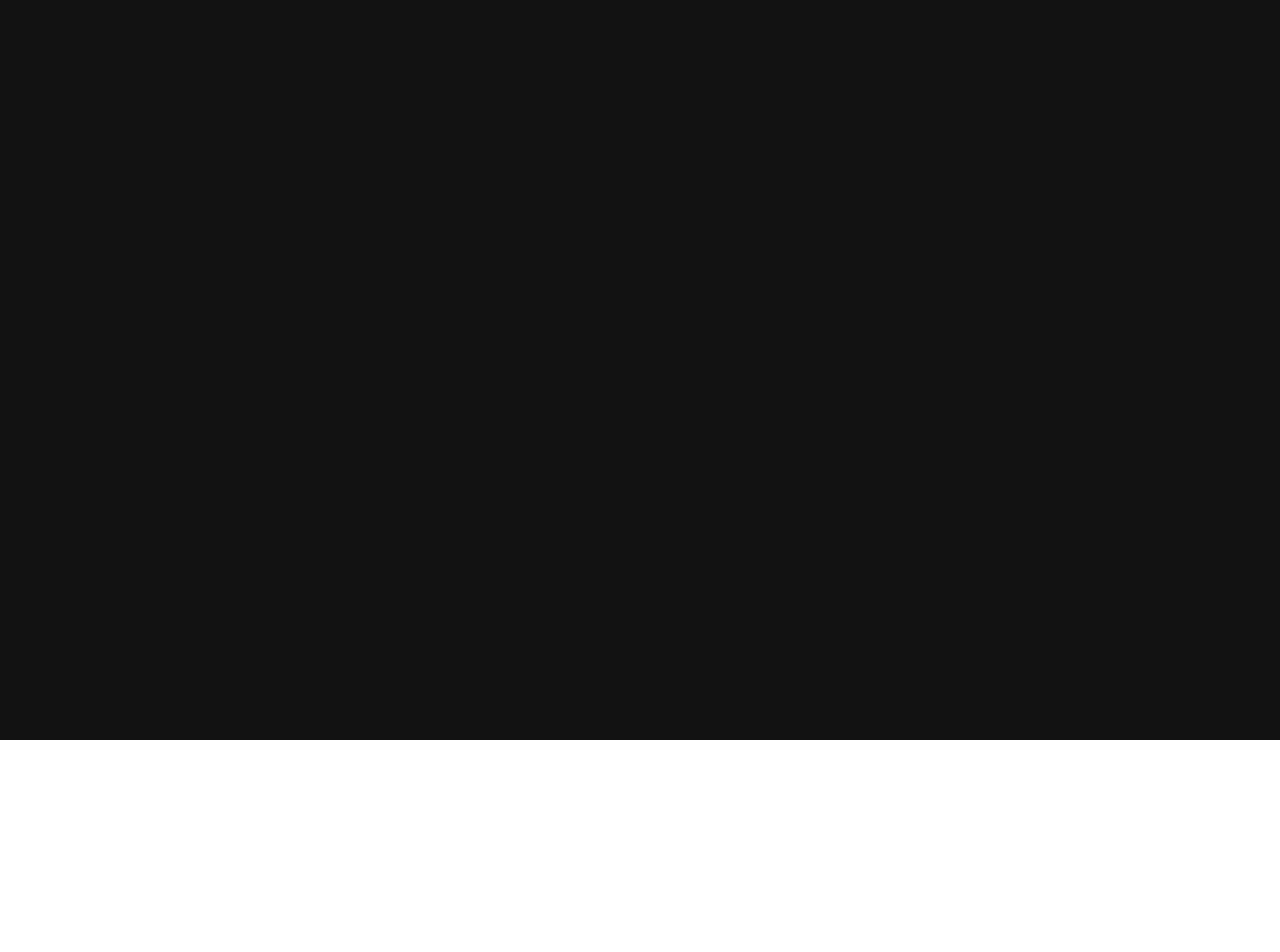
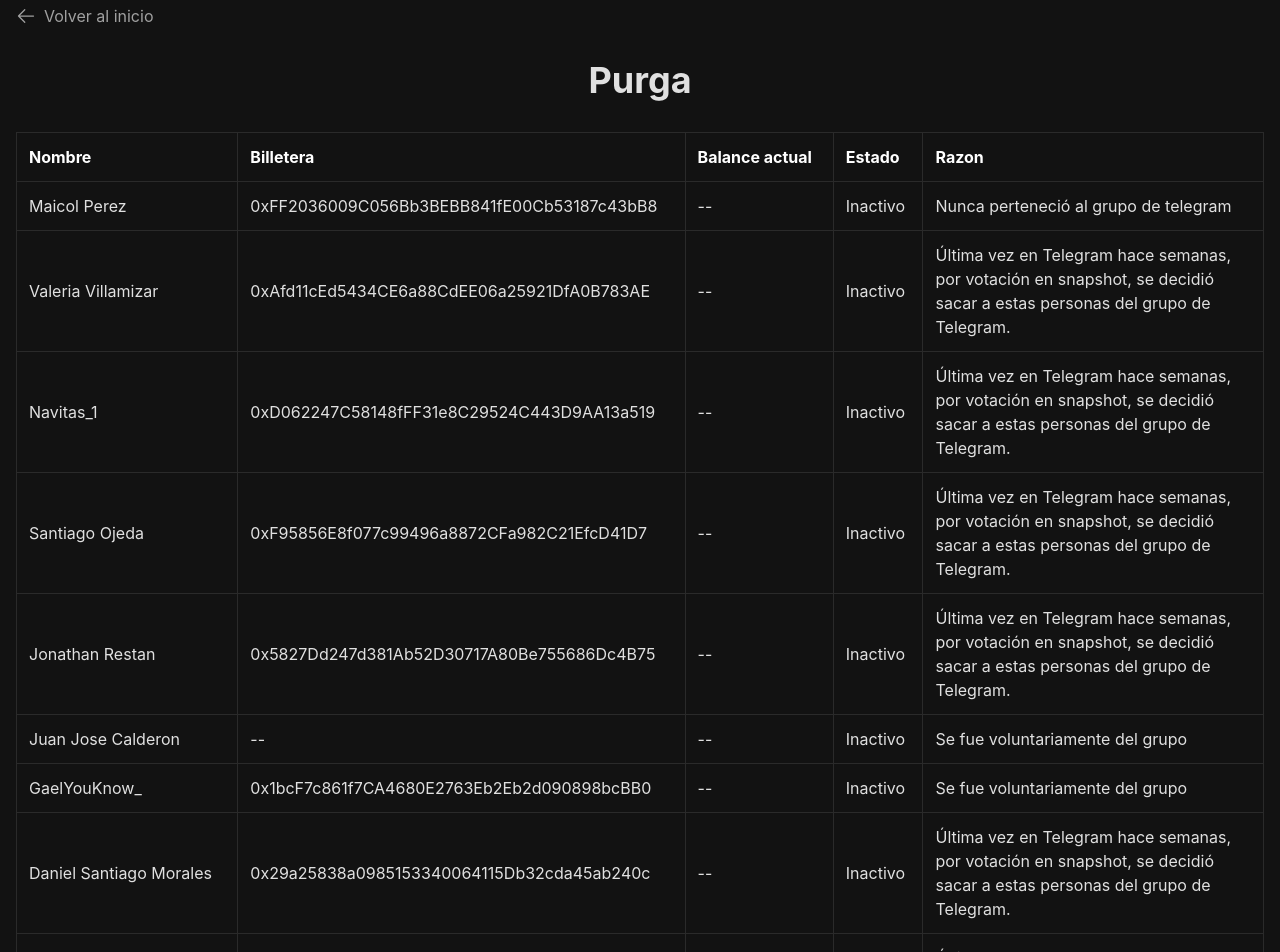
Before and after one commit to UltravioletaDAO/uvdweb, a React (Create React App) app: page /purge in a window 1280 px wide. Before the commit this address had no page. Shown: the part 60-1012 px from the top of the page. Before the commit the page ends 800 px from the top, so only its background shows below. Built offline with nearby package versions, Linux system fonts and the light colour scheme.

Commit message:
feat: add new purge module

```diff
--- a/src/App.js
+++ b/src/App.js
@@ -1,10 +1,11 @@
-import React from 'react';
-import { BrowserRouter as Router, Routes, Route } from 'react-router-dom';
-import Home from './pages/Home';
-import ApplicationForm from './pages/ApplicationForm';
-import SocialNetworks from './pages/SocialNetworks';
-import ApplicationStatus from './pages/ApplicationStatus';
-import HamburgerMenu from './components/HamburgerMenu';
+import React from "react";
+import { BrowserRouter as Router, Routes, Route } from "react-router-dom";
+import Home from "./pages/Home";
+import ApplicationForm from "./pages/ApplicationForm";
+import SocialNetworks from "./pages/SocialNetworks";
+import ApplicationStatus from "./pages/ApplicationStatus";
+import HamburgerMenu from "./components/HamburgerMenu";
+import Purge from "./pages/Purge";
 
 function App() {
   return (
@@ -16,6 +17,7 @@ function App() {
           <Route path="/aplicar" element={<ApplicationForm />} />
           <Route path="/links" element={<SocialNetworks />} />
           <Route path="/status" element={<ApplicationStatus />} />
+          <Route path="/purge" element={<Purge />} />
         </Routes>
       </div>
     </Router>
--- a/src/components/HamburgerMenu.js
+++ b/src/components/HamburgerMenu.js
@@ -5,7 +5,8 @@ import {
   Bars3Icon,
   XMarkIcon,
   HomeIcon,
-  LinkIcon
+  LinkIcon,
+  UserMinusIcon
 } from '@heroicons/react/24/outline';
 
 const HamburgerMenu = () => {
@@ -39,7 +40,13 @@ const HamburgerMenu = () => {
       icon: LinkIcon,
       path: '/links',
       isExternal: false
-    }
+    },
+    {
+      name: "Purga",
+      icon: UserMinusIcon,
+      path: "/purge",
+      isExternal: false,
+    },
   ];
 
   const menuVariants = {
--- /dev/null
+++ b/src/pages/Purge.js
@@ -0,0 +1,199 @@
+import { ArrowLeftIcon } from "@heroicons/react/24/outline";
+import { useNavigate } from "react-router-dom";
+import { motion } from "framer-motion";
+
+const Purge = () => {
+  const navigate = useNavigate();
+
+  const handleReturn = () => {
+    navigate("/", { replace: true });
+  };
+
+  const headers = ["Nombre", "Billetera", "Balance actual", "Estado", "Razon"];
+  const data = [
+    {
+      nombre: "Maicol Perez",
+      username: "fhenexyZK",
+      wallet: "0xFF2036009C056Bb3BEBB841fE00Cb53187c43bB8",
+      current: "--",
+      status: "Inactivo",
+      reason: "Nunca perteneció al grupo de telegram",
+    },
+    {
+      nombre: "Valeria Villamizar",
+      username: "valeval__",
+      wallet: "0xAfd11cEd5434CE6a88CdEE06a25921DfA0B783AE",
+      current: "--",
+      status: "Inactivo",
+      reason:
+        "Última vez en Telegram hace semanas, por votación en snapshot, se decidió sacar a estas personas del grupo de Telegram.",
+    },
+    {
+      nombre: "Navitas_1",
+      username: "NAVASDELTA",
+      wallet: "0xD062247C58148fFF31e8C29524C443D9AA13a519",
+      current: "--",
+      status: "Inactivo",
+      reason:
+        "Última vez en Telegram hace semanas, por votación en snapshot, se decidió sacar a estas personas del grupo de Telegram.",
+    },
+    {
+      nombre: "Santiago Ojeda",
+      username: "santiagovsj",
+      wallet: "0xF95856E8f077c99496a8872CFa982C21EfcD41D7",
+      current: "--",
+      status: "Inactivo",
+      reason:
+        "Última vez en Telegram hace semanas, por votación en snapshot, se decidió sacar a estas personas del grupo de Telegram.",
+    },
+    {
+      nombre: "Jonathan Restan",
+      username: "ocho_shortys",
+      wallet: "0x5827Dd247d381Ab52D30717A80Be755686Dc4B75",
+      current: "--",
+      status: "Inactivo",
+      reason:
+        "Última vez en Telegram hace semanas, por votación en snapshot, se decidió sacar a estas personas del grupo de Telegram.",
+    },
+    {
+      nombre: "Juan Jose Calderon",
+      username: "josecaldev",
+      wallet: "--",
+      current: "--",
+      status: "Inactivo",
+      reason: "Se fue voluntariamente del grupo",
+    },
+    {
+      nombre: "GaelYouKnow_",
+      username: "GaelYouKnow_",
+      wallet: "0x1bcF7c861f7CA4680E2763Eb2Eb2d090898bcBB0",
+      current: "--",
+      status: "Inactivo",
+      reason: "Se fue voluntariamente del grupo",
+    },
+    {
+      nombre: "Daniel Santiago Morales",
+      username: "dantimorales",
+      wallet: "0x29a25838a0985153340064115Db32cda45ab240c",
+      current: "--",
+      status: "Inactivo",
+      reason:
+        "Última vez en Telegram hace semanas, por votación en snapshot, se decidió sacar a estas personas del grupo de Telegram.",
+    },
+    {
+      nombre: "Francisco Freire",
+      username: "PanchoUY",
+      wallet: "--",
+      current: "--",
+      status: "Inactivo",
+      reason:
+        "Última vez en Telegram hace semanas, por votación en snapshot, se decidió sacar a estas personas del grupo de Telegram.",
+    },
+    {
+      nombre: "Jarinson Palacios",
+      username: "palacios_v",
+      wallet: "--",
+      current: "--",
+      status: "Inactivo",
+      reason:
+        "Última vez en Telegram hace semanas, por votación en snapshot, se decidió sacar a estas personas del grupo de Telegram.",
+    },
+    {
+      nombre: "Sebastián",
+      username: "Zssebass",
+      wallet: "0x6308A640c92C35CA5BED056cC5348465e5024D72",
+      current: "--",
+      status: "Inactivo",
+      reason:
+        "Última vez en Telegram hace semanas, por votación en snapshot, se decidió sacar a estas personas del grupo de Telegram.",
+    },
+    {
+      nombre: "Christian Aguilar",
+      username: "AkaDakar",
+      wallet: "0x728946cB371Cb2b24b11A2685d98fad7b2D06b14",
+      current: "--",
+      status: "Inactivo",
+      reason:
+        "Última vez en Telegram hace semanas, por votación en snapshot, se decidió sacar a estas personas del grupo de Telegram.",
+    },
+    {
+      nombre: "Joiner Pardo Prado",
+      username: "Joipar21",
+      wallet: "--",
+      current: "--",
+      status: "Inactivo",
+      reason:
+        "Última vez en Telegram hace semanas, por votación en snapshot, se decidió sacar a estas personas del grupo de Telegram.",
+    },
+  ];
+
+  return (
+    <motion.div
+      initial={{ opacity: 0 }}
+      animate={{ opacity: 1 }}
+      exit={{ opacity: 0 }}
+      transition={{ duration: 0.3 }}
+      className="maxs-h-screen bg-background container mx-auto py-16 px-4"
+    >
+      <motion.button
+        onClick={handleReturn}
+        className="inline-flex items-center space-x-2 text-text-secondary
+					hover:text-text-primary transition-all duration-200 mb-8
+					hover:translate-x-[-5px]"
+        whileTap={{ scale: 0.95 }}
+      >
+        <ArrowLeftIcon className="w-5 h-5" />
+        <span>Volver al inicio</span>
+      </motion.button>
+
+      <motion.h1
+        initial={{ opacity: 0, y: 20 }}
+        animate={{ opacity: 1, y: 0 }}
+        transition={{ delay: 0.1 }}
+        className="text-4xl font-bold text-text-primary mb-8
+									text-center"
+      >
+        Purga
+      </motion.h1>
+
+      <div className="overflow-x-auto">
+        <motion.table
+          className="min-w-full border border-gray-200 rounded-lg shadow-lg"
+          initial={{ opacity: 0 }}
+          animate={{ opacity: 1 }}
+          transition={{ duration: 0.5 }}
+        >
+          <thead className="bg-[#121212] text-white text-left">
+            <tr>
+              {headers.map((header, index) => (
+                <th key={index} className="p-3 border">
+                  {header}
+                </th>
+              ))}
+            </tr>
+          </thead>
+          <tbody>
+            {data.map((item, index) => (
+              <tr
+                key={index}
+                className="transition hover:bg-[rgb(90_0_204_/1)] hover:shadow text-left"
+              >
+                <td className="p-3 border">{item.nombre}</td>
+                <td className="p-3 border w-[200px]">{item.wallet}</td>
+                <td className="p-3 border max-w-xs whitespace-pre-wrap break-words">
+                  {item.current}
+                </td>
+                <td className="p-3 border">{item.status}</td>
+                <td className="p-3 border max-w-xs whitespace-pre-wrap break-words">
+                  {item.reason}
+                </td>
+              </tr>
+            ))}
+          </tbody>
+        </motion.table>
+      </div>
+    </motion.div>
+  );
+};
+
+export default Purge;
```
